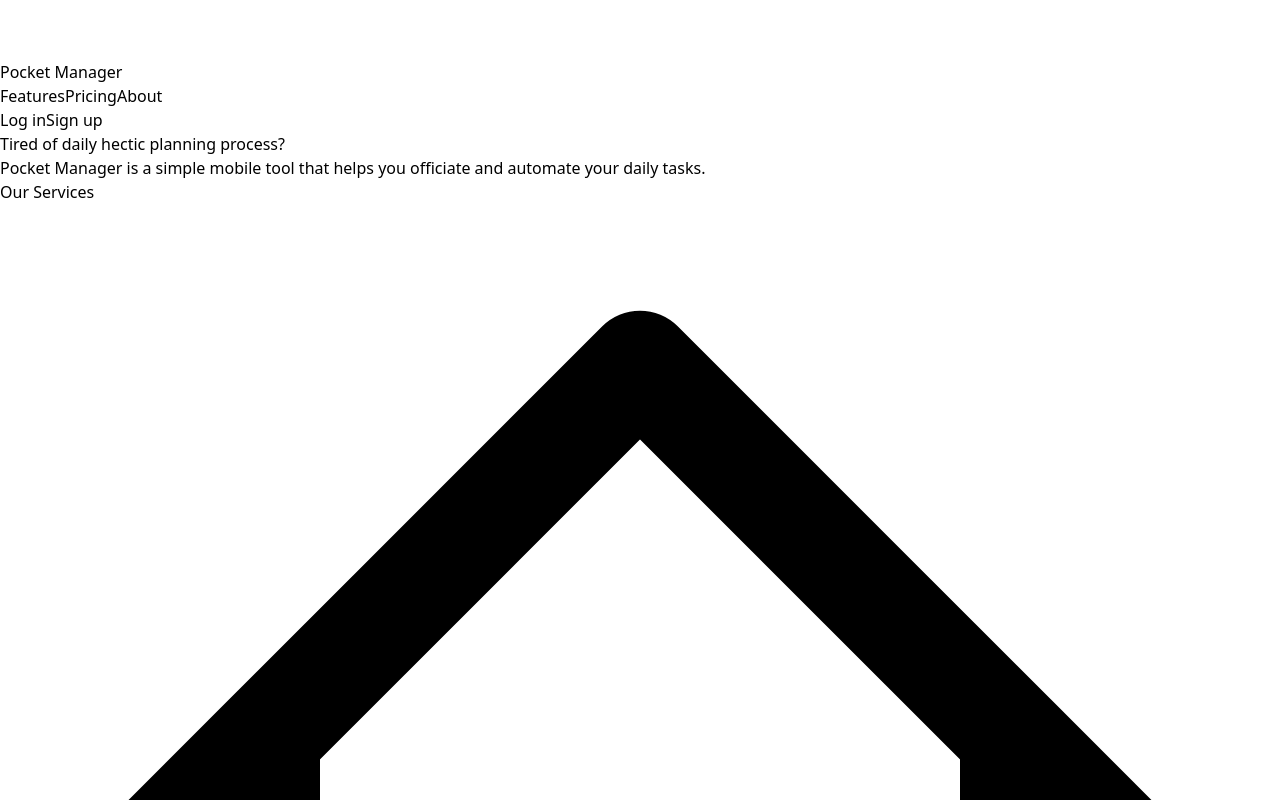
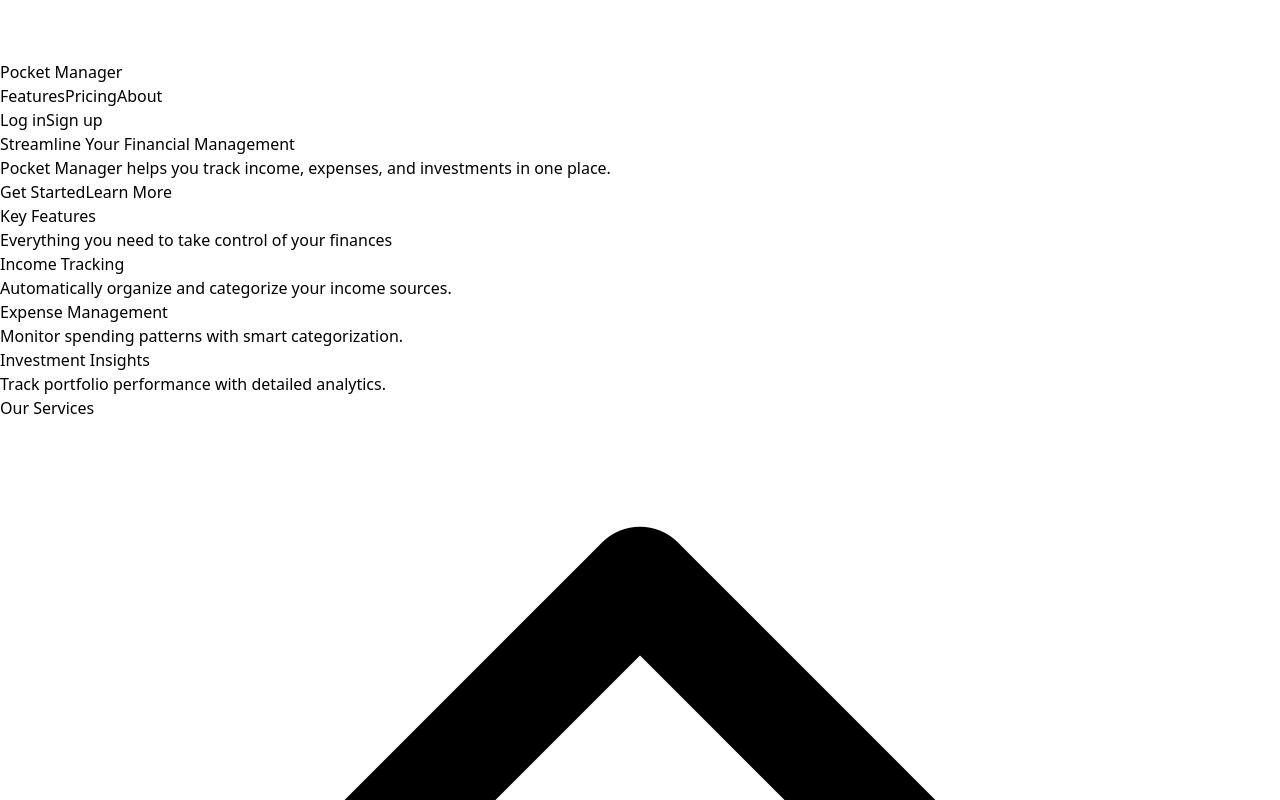
Before and after one commit to gitcat456/smart-finance, a React (Vite) app: page / in a window 1280 px wide. Shown: the part 1220-2020 px from the top of the page. Built offline with nearby package versions, Linux system fonts and the light colour scheme.

Commit message:
Refactors the page for consistencies

```diff
--- a/src/Home.jsx
+++ b/src/Home.jsx
@@ -1,27 +1,111 @@
 import Header from "./Components/Head";
-import Sample from "./sample.jsx";
+import ServicesSection from "./sample.jsx";
 
-const Homepage = () => {
+export default function Homepage() {
   return (
-    <div className="min-h-screen pt-20 bg-gradient-to-r from-blue-50 to-purple-50">
+    <div className="min-h-screen bg-gradient-to-br from-blue-50 to-purple-50">
       <Header />
-      <div className="container mx-auto px-6 py-12 text-center">
 
-        <h2 className="text-4xl font-bold text-gray-800 mb-6 opacity-80  ">
-          Tired of daily hectic planning process?
-        </h2>
+      {/* Hero Section - More Compact */}
+      <section className="pt-24 pb-6 px-6">
+        <div className="container mx-auto max-w-4xl">
+          <h1 className="text-4xl md:text-5xl font-bold text-gray-800 mb-4">
+            Streamline Your Financial Management
+          </h1>
+          <p className="text-lg text-gray-600 mb-6 max-w-2xl mx-auto">
+            Pocket Manager helps you track income, expenses, and investments in one place.
+          </p>
+          <div className="flex flex-col sm:flex-row justify-center gap-3">
+            <a
+              href="#"
+              className="px-6 py-2.5 bg-gradient-to-r from-blue-600 to-teal-500 text-white font-medium rounded-full shadow hover:shadow-md transition"
+            >
+              Get Started
+            </a>
+            <a
+              href="#services"
+              className="px-6 py-2.5 border border-blue-600 text-blue-600 font-medium rounded-full hover:bg-blue-50 transition"
+            >
+              Learn More
+            </a>
+          </div>
+        </div>
+      </section>
 
-        <section className="max-w-2xl mx-auto">
-          <h2 className="text-xl text-gray-600 animate-pulse">
-            Pocket Manager is a simple mobile tool that helps you officiate and
-            automate your daily tasks.
-          </h2>
-        </section>
-      </div>
-      <Sample />
+      {/* Features Section - Tighter Layout */}
+      <section className="py-12 px-6">
+        <div className="container mx-auto max-w-6xl">
+          <div className="text-center mb-10">
+            <h2 className="text-2xl font-bold text-gray-800 mb-2 ">Key Features</h2>
+            <p className="text-gray-600">
+              Everything you need to take control of your finances
+            </p>
+          </div>
 
+          <div className="grid md:grid-cols-3 gap-5">
+            {[
+              {
+                title: 'Income Tracking',
+                desc: 'Automatically organize and categorize your income sources.',
+                icon: 'fas fa-money-bill-wave',
+                gradient: 'from-blue-500 to-indigo-600'
+              },
+              {
+                title: 'Expense Management',
+                desc: 'Monitor spending patterns with smart categorization.',
+                icon: 'fas fa-chart-pie',
+                gradient: 'from-purple-500 to-pink-600'
+              },
+              {
+                title: 'Investment Insights',
+                desc: 'Track portfolio performance with detailed analytics.',
+                icon: 'fas fa-chart-line',
+                gradient: 'from-emerald-500 to-teal-600'
+              }
+            ].map((feature, idx) => (
+              <div
+                key={idx}
+                className={`bg-gradient-to-br ${feature.gradient} p-5 rounded-lg shadow-md text-white hover:shadow-lg transition`}
+              >
+                <i className={`${feature.icon} text-2xl mb-3`}></i>
+                <h3 className="text-lg font-semibold mb-2">{feature.title}</h3>
+                <p className="text-sm">{feature.desc}</p>
+              </div>
+            ))}
+          </div>
+        </div>
+      </section>
+
+      {/* Services Section - Reduced Padding */}
+      <section id="services" className="py-12 px-6 bg-white">
+        <div className="container mx-auto max-w-6xl">
+          <ServicesSection />
+        </div>
+      </section>
+
+      {/* Compact CTA Section */}
+      <section className="py-14 px-6 bg-gradient-to-r from-indigo-900 to-purple-900">
+        <div className="container mx-auto max-w-3xl text-center">
+          <h2 className="text-2xl md:text-3xl font-bold text-white mb-4">Ready to transform your finances?</h2>
+          <p className="text-white text-opacity-90 mb-6">
+            Join thousands of users who have taken control of their financial future.
+          </p>
+          <div className="flex flex-col sm:flex-row justify-center gap-3">
+            <a
+              href="#"
+              className="px-6 py-2.5 bg-white text-indigo-900 font-medium rounded-full shadow hover:bg-gray-100 transition"
+            >
+              Start Free Trial
+            </a>
+            <a
+              href="#"
+              className="px-6 py-2.5 border border-white text-white font-medium rounded-full hover:bg-white hover:bg-opacity-10 transition"
+            >
+              See Pricing
+            </a>
+          </div>
+        </div>
+      </section>
     </div>
   );
-};
-
-export default Homepage;
+}
```
